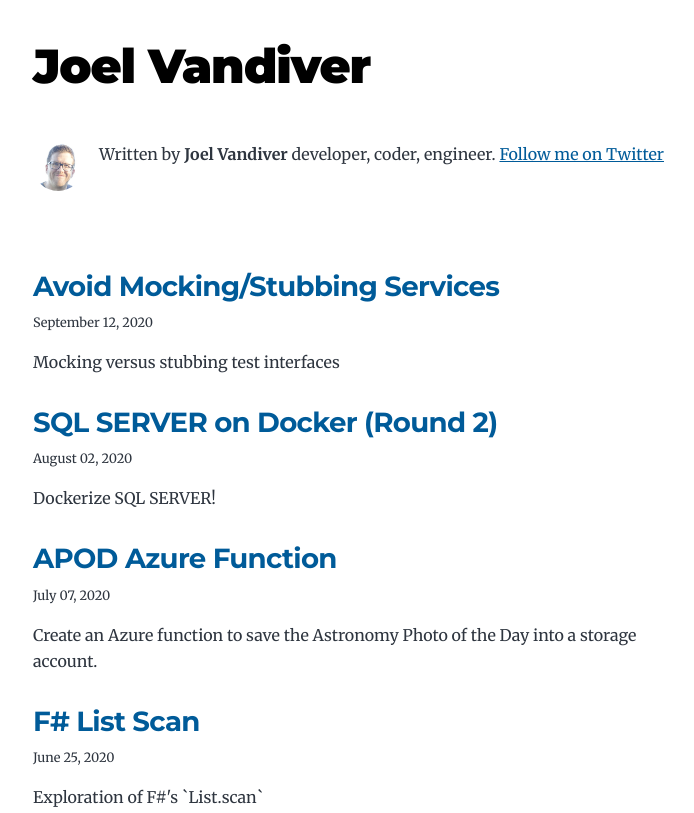
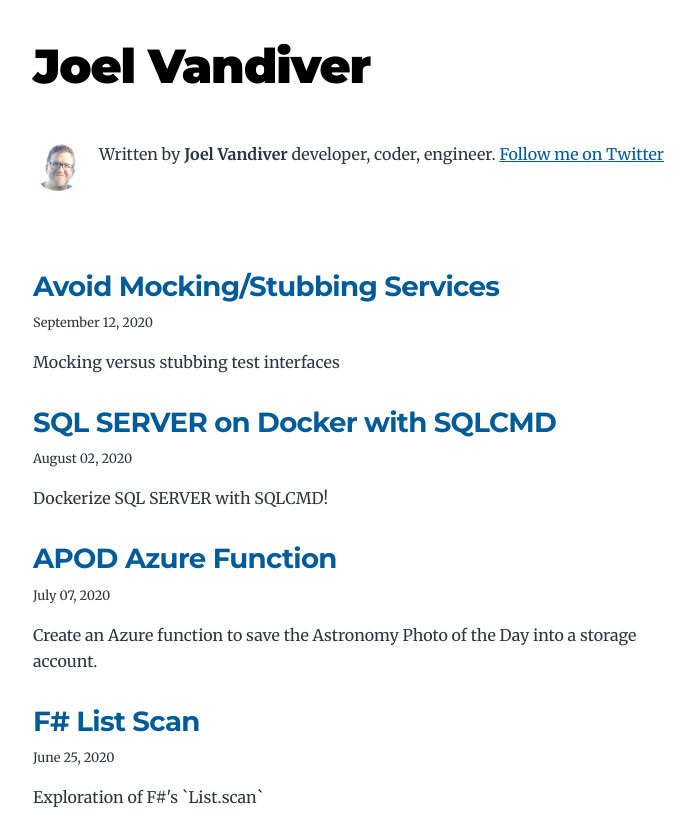
Before and after one commit to joelvandiver/jv-staticweb, a Gatsby site: page / in a window 1280 px wide. Shown: the top 813 px of the page, without its empty margins (291-985 px from the left). Built offline with nearby package versions, Linux system fonts and the light colour scheme; Gatsby itself is replaced by a stand-in of ours.

Commit message:
APOD image css cleanup

```diff
--- a/content/blog/2020-08-02-docker-sql-server-2/index.md
+++ b/content/blog/2020-08-02-docker-sql-server-sqlcmd/index.md
@@ -1,7 +1,7 @@
 ---
-title: SQL SERVER on Docker (Round 2)
+title: SQL SERVER on Docker with SQLCMD
 date: "2020-08-02"
-description: "Dockerize SQL SERVER!"
+description: "Dockerize SQL SERVER with SQLCMD!"
 ---
 
 Let's revisit a previous [post](/2019-12-07-docker-sql-server/) about using Docker to create a SQL SERVER image.  Previously, I connected to the DB with SQL SERVER Management Studio (SSMS), but now, I'd like to use `sqlcmd` to avoid running other tools.
--- a/src/style.css
+++ b/src/style.css
@@ -333,5 +333,6 @@ a:focus {
 }
 
 #nasa-img-container img {
+    margin: 0 0 var(--spacing-2) 0;
     width: 100%;
 }
```
